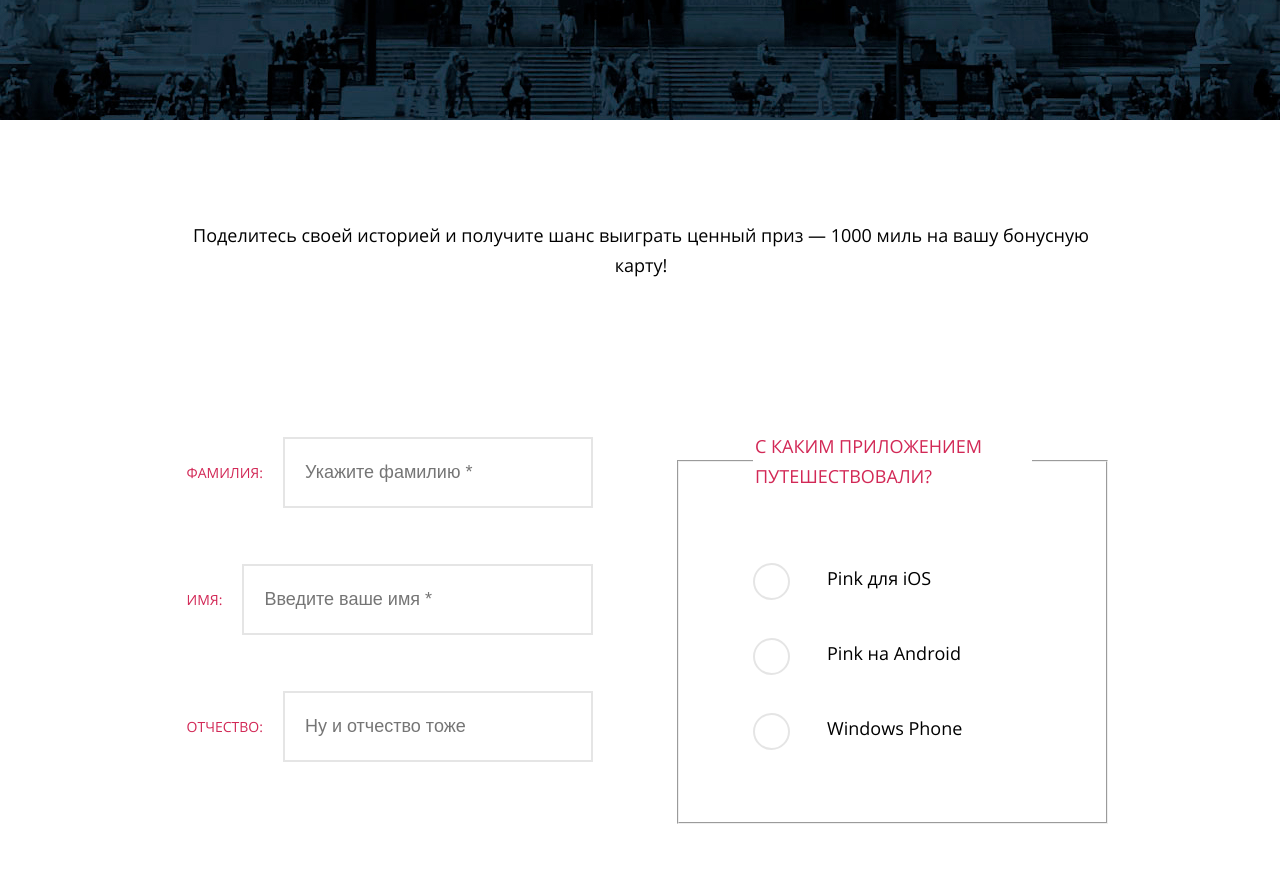
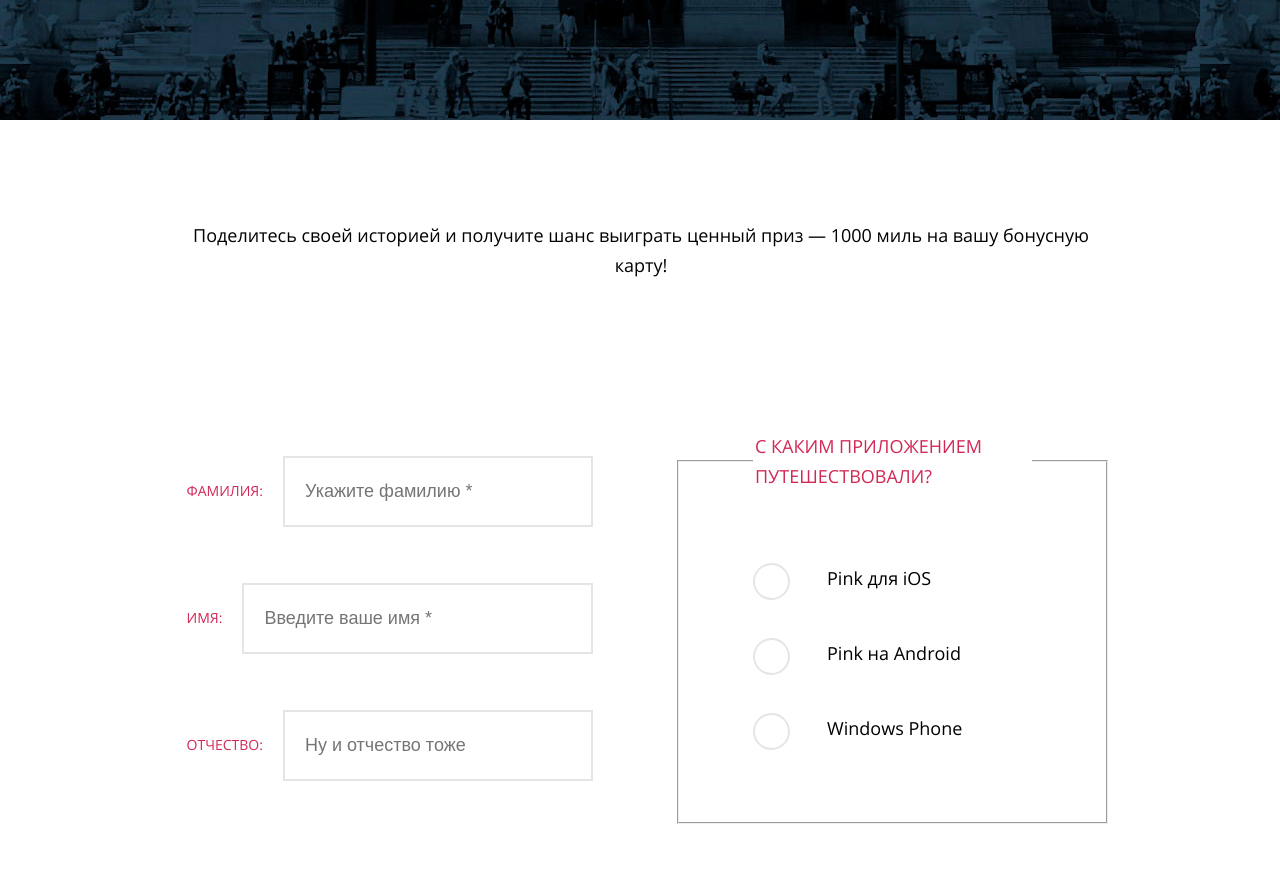
Before and after one commit to Haarkin/283545-pink-24, a plain HTML site: page source/form.html in a window 1280 px wide. Shown: the part 480-1349 px from the top of the page. Drawn offline with nearby package versions, Linux system fonts and the light colour scheme; files that its build step writes are made by us from their sources; a web font is replaced by a local one.

Commit message:
Делает сетки внутренних страниц

```diff
--- a/source/sass/blocks/registration.scss
+++ b/source/sass/blocks/registration.scss
@@ -1,13 +1,20 @@
 .registration {
+  display: flex;
+  align-items: center;
+  flex-wrap: wrap;
+  width: 100%;
+
+  @media (min-width: $tablet-width) {
     display: grid;
     justify-content: center;
-  width: 100%;
+  }
 
   @media (min-width: $desktop-width) {
     grid-template-columns: 432px 432px;
     column-gap: 74px;
     row-gap: 69px;
-    grid-template-areas: "announce announce"
+    grid-template-areas:
+      "announce announce"
       "name device"
       "contact contact"
       "achievement achievement"
```
Lines whose indentation alone changed are shown as unchanged.
